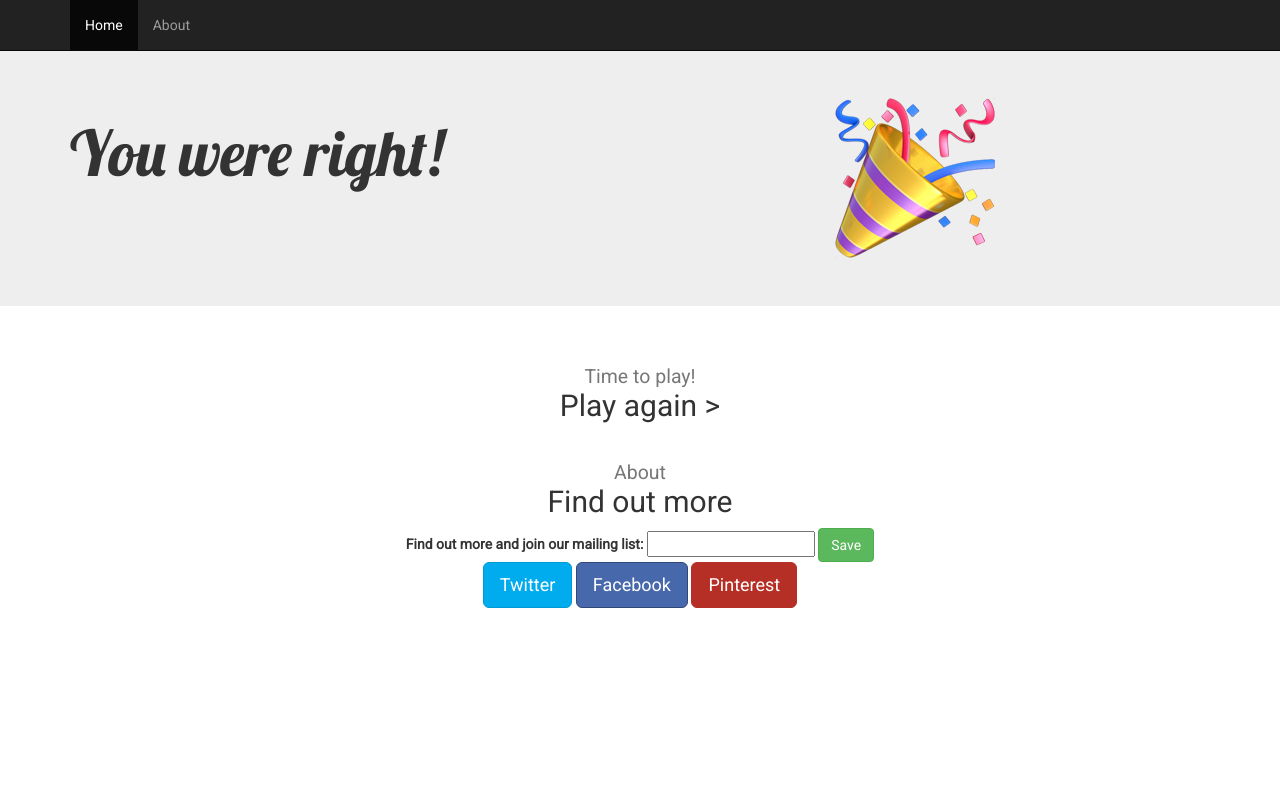
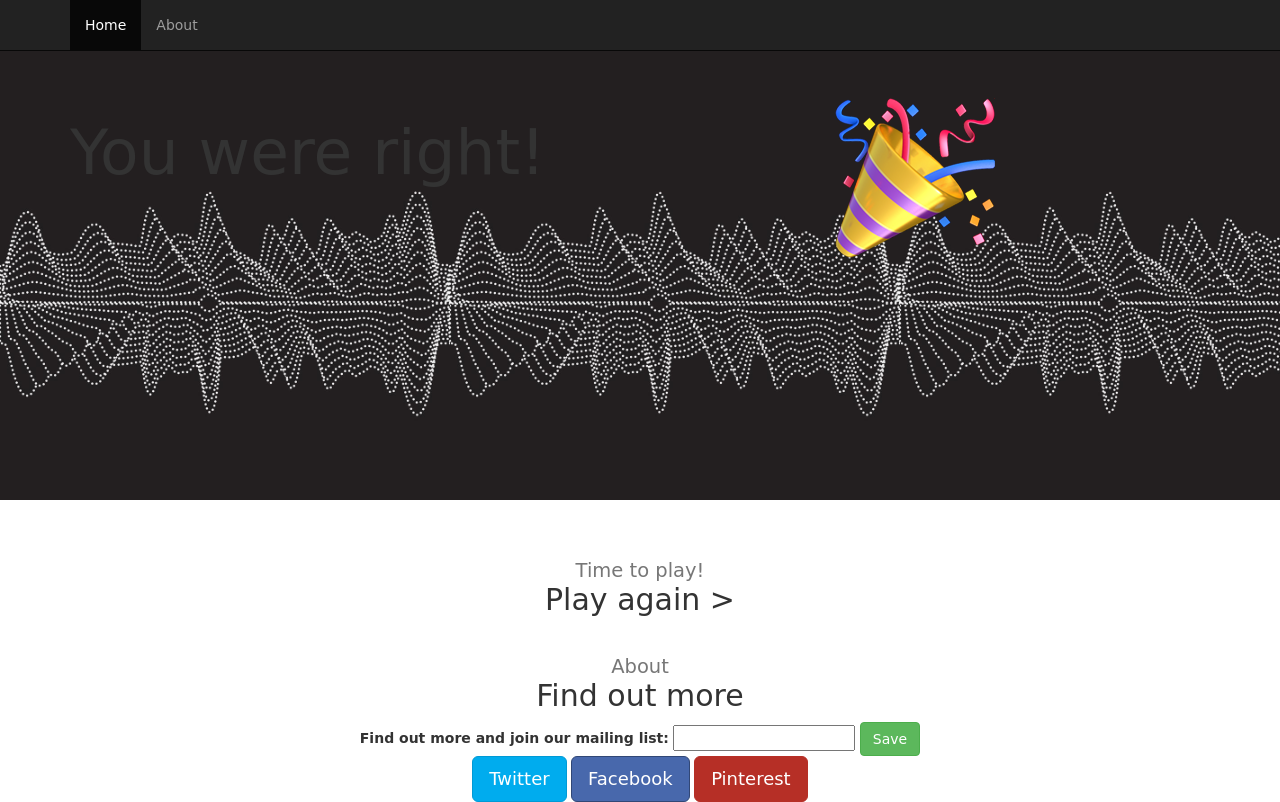
Before and after one commit to herjuliana/competition_site, a plain HTML site: page correct.html in a window 1280 px wide. Drawn offline with nearby package versions, Linux system fonts and the light colour scheme.

Commit message:
changes of fonts and images
what did not work last time

```diff
--- a/css/main.css
+++ b/css/main.css
@@ -18,18 +18,22 @@ border-color: #b62f26;
 	color: #ddd;
 }
 body {
-	font-family: 'Roboto', sans-serif;
+  font-family: 'Gugi', cursive;
 	padding-top: 50px;
 }
 h1 {
-	font-family: 'Lobster', cursive;
-	color: orange;
+	font-family: 'Gugi', cursive;
+	color: white;
 }
 #find-out-more-form form {
 	background: rgba(255, 255, 255, 0.7);
 }
 .jumbotron {
-	background-image: url('../images/fruit-and-veg.jpg');
-	background-size: cover;
+	background-image: url('../images/sound-wave2.jpg');
+	background-size: contain;
+  min-height: 450px;
 	background-attachment: fixed;
 }
+#options img {
+  max-height: 100px;
+}
```
Also changed, not shown: images/question-mark.jpg (added), images/sound-wave2.jpg (added).
